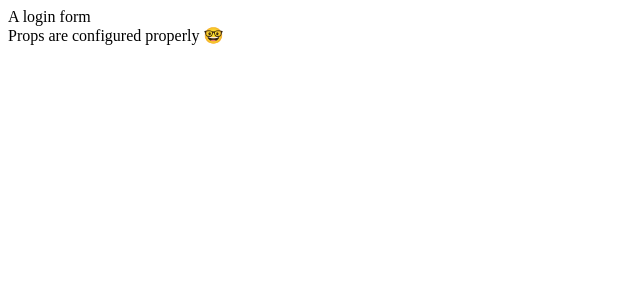
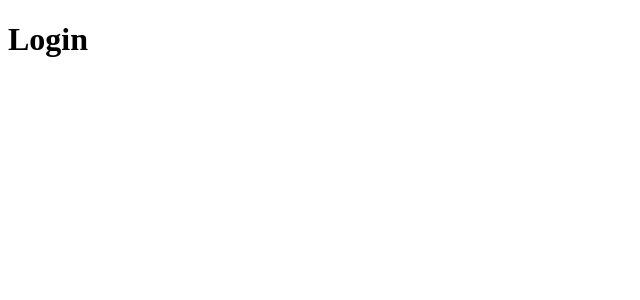
Before and after one commit to TheRobBrennan/grandstack-seed, a React (Create React App) app in the folder app/: page / in a window 1280 px wide. Shown: the top 300 px of the page, without its empty margins (0-640 px from the left). Built offline with nearby package versions, Linux system fonts and the light colour scheme; the HTML template or start-up script is replaced by a standard one.

Commit message:
Simplified Login component with placeholder content

```diff
--- a/app/src/App.tsx
+++ b/app/src/App.tsx
@@ -31,7 +31,7 @@ function App() {
     <ApolloProvider client={client}>
       <BrowserRouter>
         <Switch>
-          <Route exact path="/" children={<Login message={'Props are configured properly 🤓'} />} />
+          <Route exact path="/" children={<Login />} />
         </Switch>
       </BrowserRouter>
     </ApolloProvider>
--- a/app/src/components/login/Login.tsx
+++ b/app/src/components/login/Login.tsx
@@ -1,11 +1,13 @@
 import React from 'react';
 
-interface LoginProps {
-  message?: string,
-}
+interface LoginProps {}
 
-export const Login: React.FC<LoginProps> = ({ message = '' }) => {
-  return (<div>A login form<br />{message}</div>);
+export const Login: React.FC<LoginProps> = () => {
+  return (
+    <>
+      <h1>Login</h1>
+    </>
+  );
 };
 
 export default Login;
```
